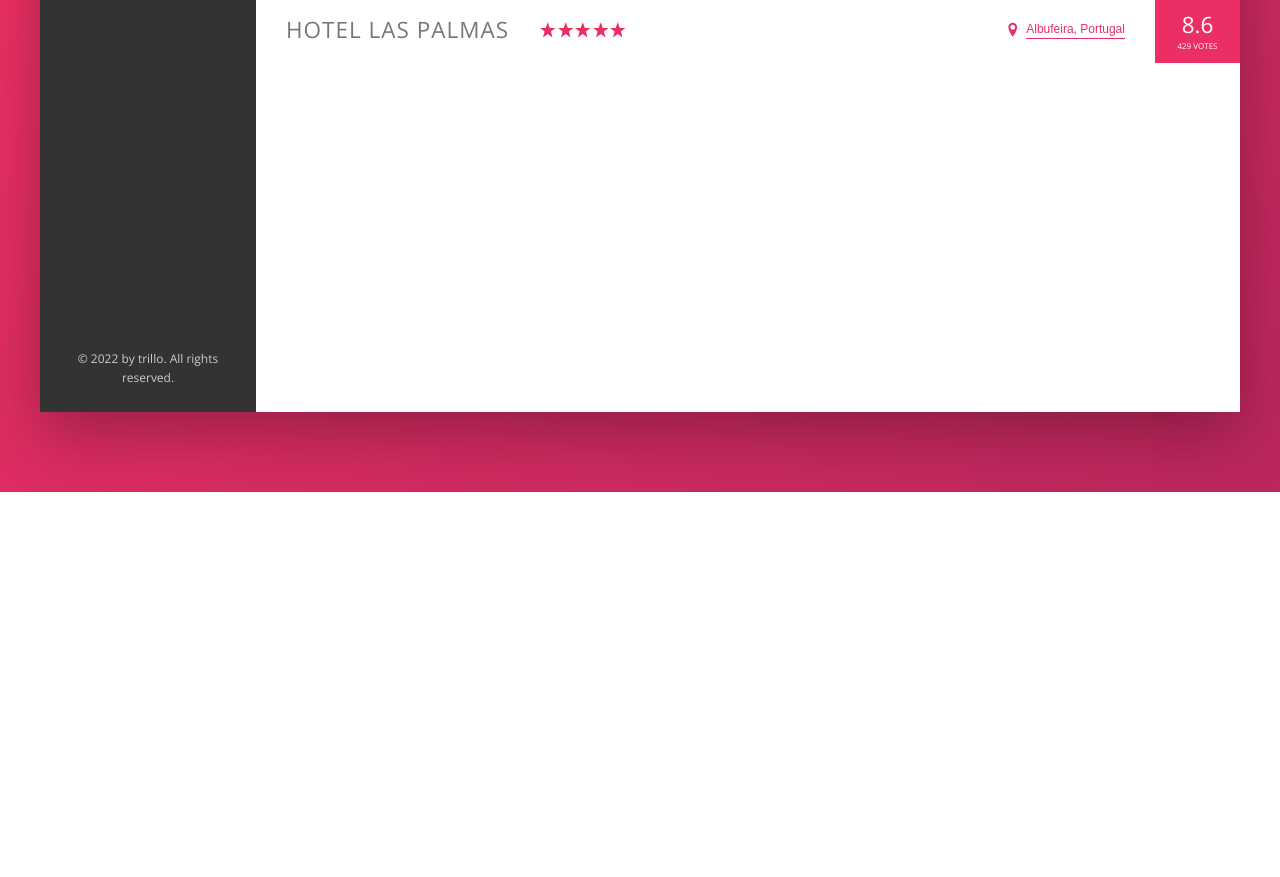
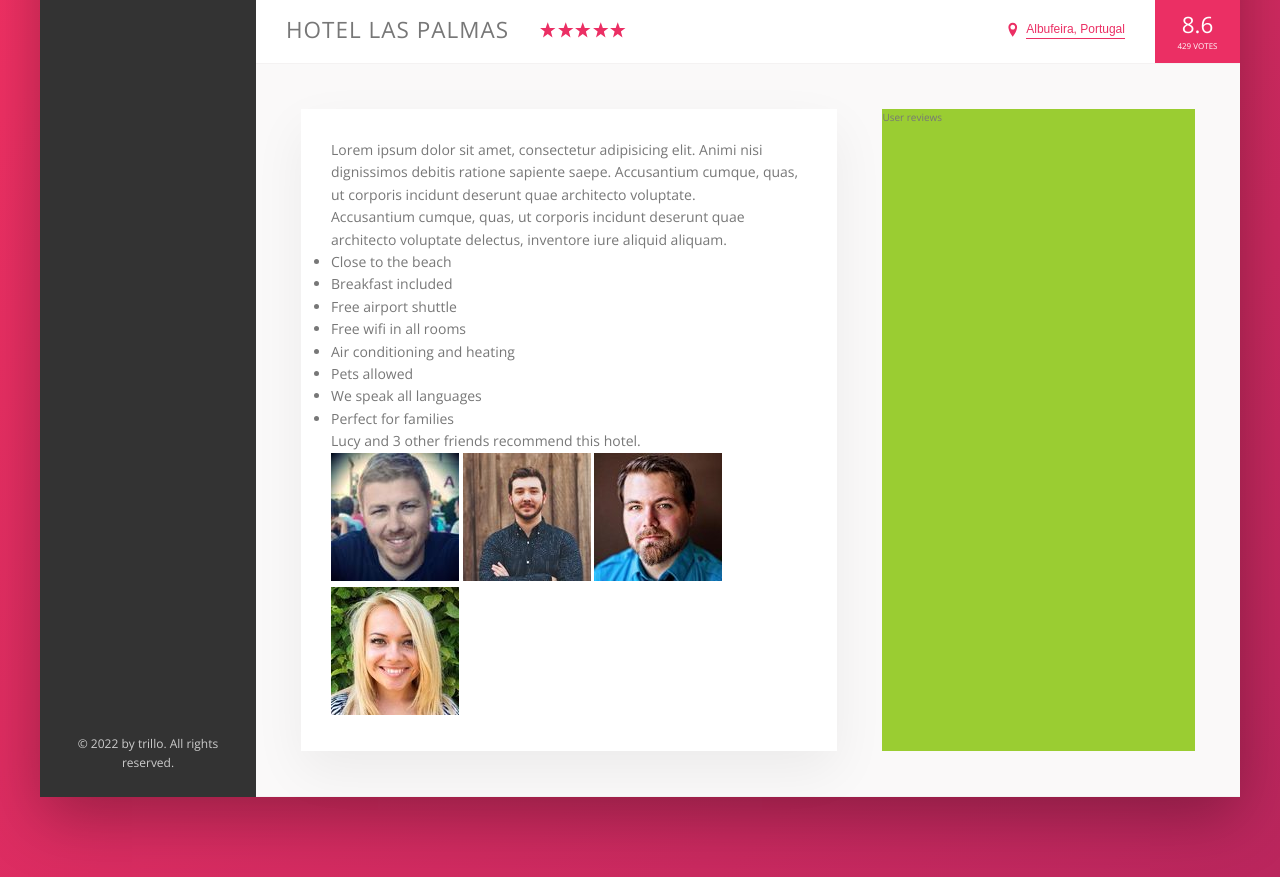
Before and after one commit to flaviobartolo/trillo, a website: page index.html in a window 1280 px wide. Shown: the part 538-1415 px from the top of the page. Before the commit the page ends 1030 px from the top, so only its background shows below. Drawn offline with nearby package versions, Linux system fonts and the light colour scheme.

Commit message:
building the description section

```diff
--- a/index.html
+++ b/index.html
@@ -138,6 +138,37 @@
 
             </div>
 
+            <div class="detail">
+              <div class="description">
+                <p class="paragraph">Lorem ipsum dolor sit amet, consectetur adipisicing elit. Animi nisi dignissimos debitis ratione sapiente saepe. Accusantium cumque, quas, ut corporis incidunt deserunt quae architecto voluptate.</p>
+                <p class="paragraph">Accusantium cumque, quas, ut corporis incidunt deserunt quae architecto voluptate delectus, inventore iure aliquid aliquam.</p>
+                <ul class="list">
+                  <li class="list__item">Close to the beach</li>
+                  <li class="list__item">Breakfast included</li>
+                  <li class="list__item">Free airport shuttle</li>
+                  <li class="list__item">Free wifi in all rooms</li>
+                  <li class="list__item">Air conditioning and heating</li>
+                  <li class="list__item">Pets allowed</li>
+                  <li class="list__item">We speak all languages</li>
+                  <li class="list__item">Perfect for families</li>
+                </ul>
+                <div class="recommend">
+                  <p class="recommend__count">
+                    Lucy and 3 other friends recommend this hotel.
+                  </p>
+                  <div class="recommend__friends">
+                    <img src="img/user-3.jpg" alt="Friend 1" class="recommend__photo">
+                    <img src="img/user-4.jpg" alt="Friend 2" class="recommend__photo">
+                    <img src="img/user-5.jpg" alt="Friend 3" class="recommend__photo">
+                    <img src="img/user-6.jpg" alt="Friend 4" class="recommend__photo">
+                  </div>
+                </div>
+              </div>
+              <div class="user-reviews">
+                User reviews
+              </div>
+            </div>
+
           </main>
         </div>
       </div>
--- a/sass/_base.scss
+++ b/sass/_base.scss
@@ -31,6 +31,9 @@ Grey dark 3: #999
   --color-grey-dark-3: #999;
 
   --shadow-dark: 0 2rem 6rem rgba(0, 0, 0, 0.3);
+  --shadow-light: 0 2rem 5rem rgba(0, 0, 0, 0.06);
+
+  --line: 1px solid var(--color-grey-light-2);
 }
 
 * {
--- a/sass/_components.scss
+++ b/sass/_components.scss
@@ -221,6 +221,7 @@
 .overview {
   display: flex;
   align-items: center;
+  border-bottom: var(--line);
 
   &__heading {
     font-size: 2.25rem;
--- a/sass/_layout.scss
+++ b/sass/_layout.scss
@@ -11,8 +11,7 @@
   font-size: 1.4rem;
   height: 7rem;
   background-color: #fff;
-  border-bottom: 1px solid var(--color-grey-light-2);
-
+  border-bottom: var(--line);
   display: flex;
   justify-content: space-between;
   align-items: center;
@@ -34,7 +33,27 @@
 
 .hotel-view {
   background-color: #fff;
-  height: 80rem;
 
   flex: 1;
 }
+
+.detail {
+  display: flex;
+  padding: 4.5rem;
+  background-color: var(--color-grey-light-1);
+  border-bottom: var(--line);
+}
+
+.description {
+  font-size: 1.4rem;
+  background-color: #fff;
+  box-shadow: var(--shadow-light);
+  padding: 3rem;
+  flex: 0 0 60%; // grow shrink flex-basis
+  margin-right: 4.5rem;
+}
+
+.user-reviews {
+  background-color: yellowgreen;
+  flex: 1;
+}
```
Also changed, not shown: css/main.css, 1 other file.
